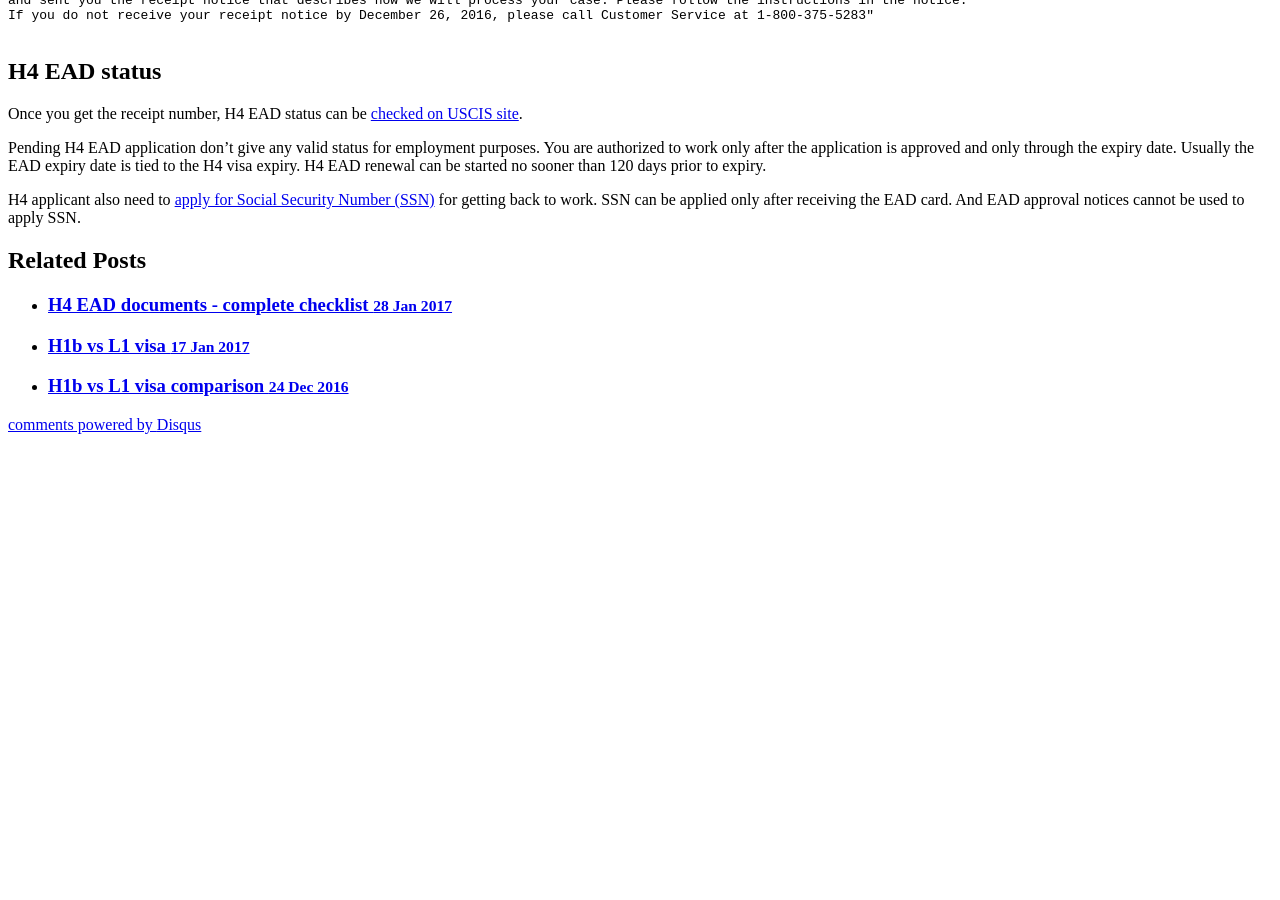
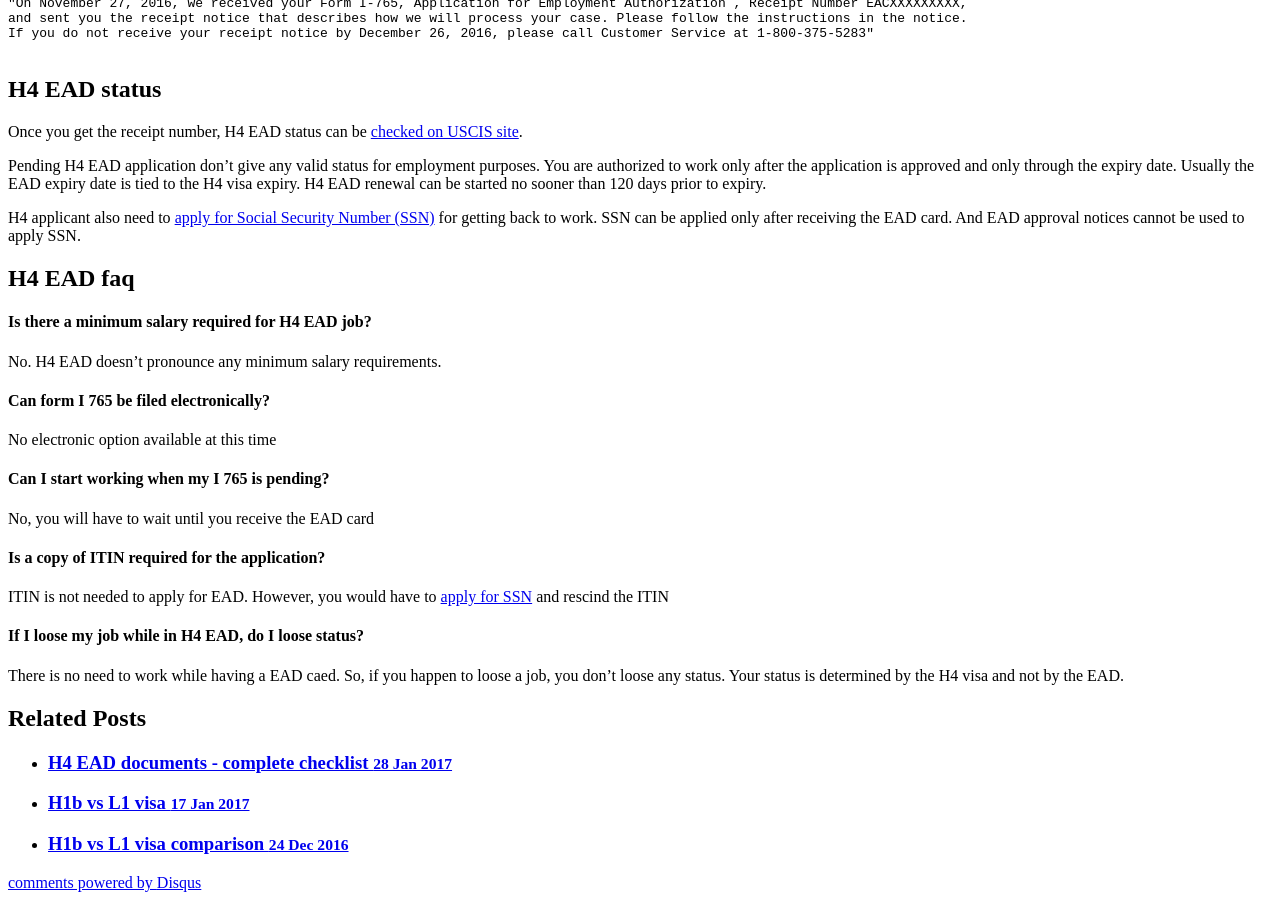
Before and after one commit to gitforwork2/gitforwork.github.io, a Jekyll site: the page built from _posts/2017-01-21-h4-ead-application.md, in a window 1280 px wide and 900 px high, scrolled down 2970 px. Built offline with Jekyll 4.4.1, drawn with Linux system fonts in a browser that asks for light colours; nearby versions of some CDN libraries; comment, search, counter and statistics services are not loaded; before the commit the page ends 3412 px from its top, so only the background shows below that; some of the changed text lies outside the part shown.

Commit message:
Added faq

```diff
--- a/_posts/2017-01-21-h4-ead-application.md
+++ b/_posts/2017-01-21-h4-ead-application.md
@@ -22,6 +22,7 @@ With that, let's proceed to the actual steps,
  - [H4 EAD ailing address](#h4-ead-filing-address)
  - [H4 EAD approval times](#h4-ead-approval-times)
  - [H4 EAD status](#h4-ead-status)
+ - [H4 EAD faq](#h4-ead-faq)
 
 ## H4 EAD Eligibility
 
@@ -123,3 +124,19 @@ Once you get the receipt number, H4 EAD status can be [checked on USCIS site](ht
 Pending H4 EAD application don't give any valid status for employment purposes. You are authorized to work only after the application is approved and only through the expiry date. Usually the EAD expiry date is tied to the H4 visa expiry.  H4 EAD renewal can be started no sooner than 120 days prior to expiry.
 
 H4 applicant also need to [apply for Social Security Number (SSN)](/posts/h4-ead-ssn-application-faq/) for getting back to work. SSN can be applied only after receiving the EAD card. And EAD approval notices cannot be used to apply SSN.
+
+## H4 EAD faq
+#### Is there a minimum salary required for H4 EAD job?
+No. H4 EAD doesn't pronounce any minimum salary requirements.
+
+#### Can form I 765 be filed electronically?
+No electronic option available at this time
+
+#### Can I start working when my I 765 is pending?
+No, you will have to wait until you receive the EAD card
+
+#### Is a copy of ITIN required for the application?
+ITIN is not needed to apply for EAD. However, you would have to [apply for SSN](/posts/h4-ead-ssn-application-faq/) and rescind the ITIN
+
+#### If I loose my job while in H4 EAD, do I loose status?
+There is no need to work while having a EAD caed. So, if you happen to loose a job, you don't loose any status. Your status is determined by the H4 visa and not by the EAD.
```
Also changed, not shown: other parts of _posts/2017-01-21-h4-ead-application.md (+1 -1 lines).
